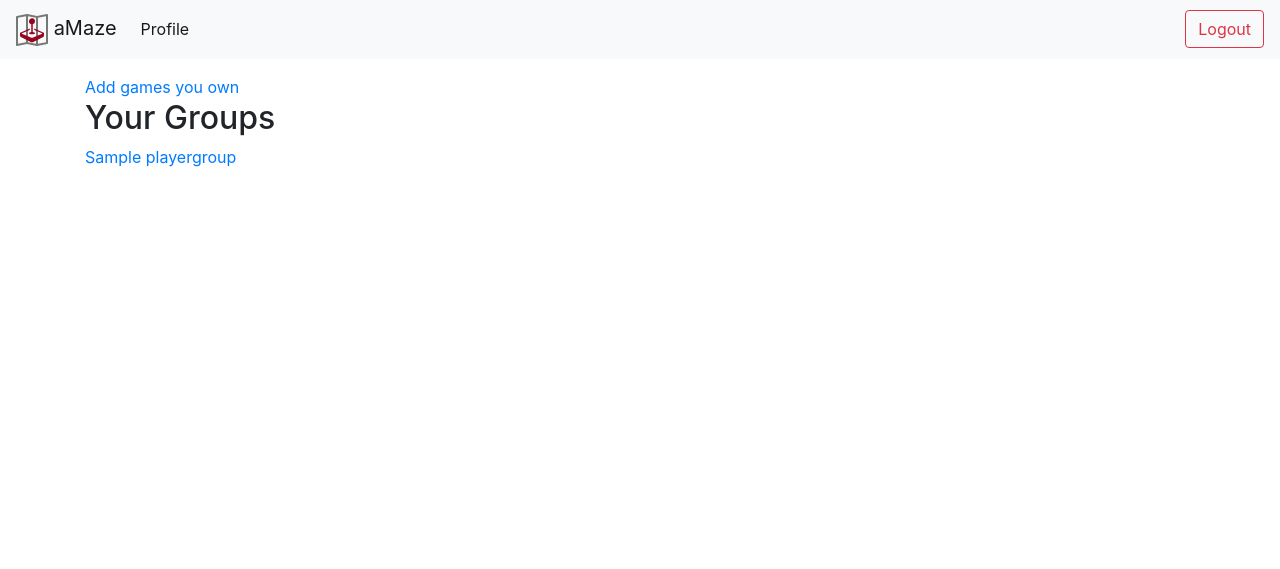
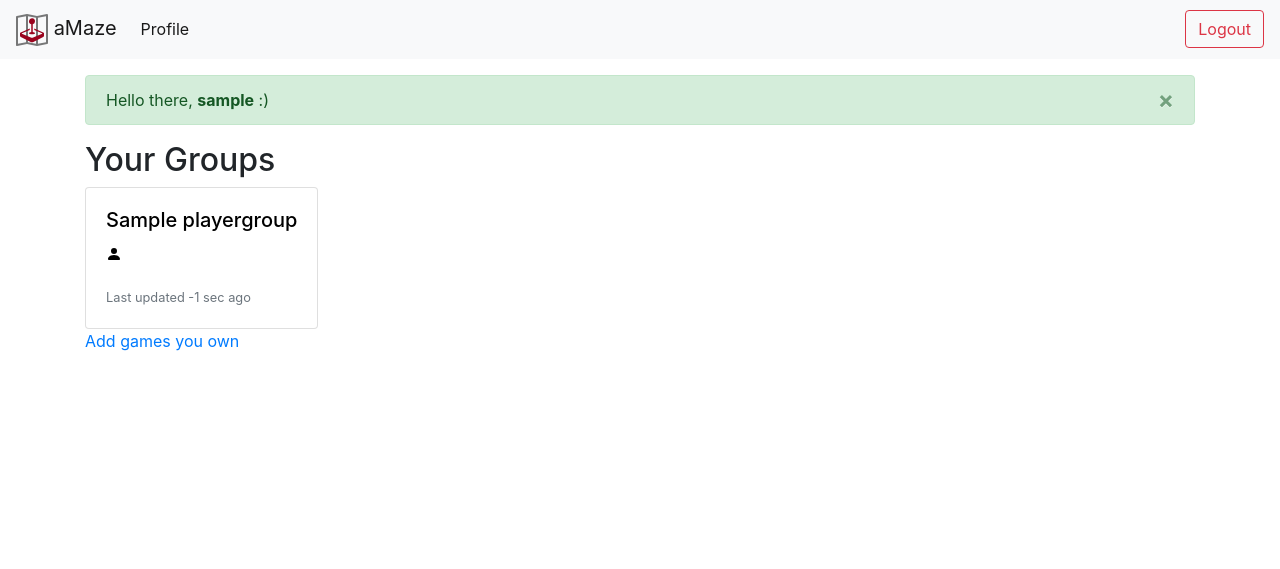
Before and after one commit to lukasburg/aMaze, a Django app: page /player/ in a window 1280 px wide. Shown: the top 569 px of the page. Run offline with Django 3.2, Linux system fonts and the light colour scheme; a user stored in the database is signed in; tables that the repository leaves empty hold one stand-in row (values such as "Sample post"); some libraries are stand-ins or nearby versions.

Commit message:
Add group cards

```diff
--- a/play_together/static/play_together/style.css
+++ b/play_together/static/play_together/style.css
@@ -1,3 +1,4 @@
+/* Sticky footer */
 html {
     position: relative;
     min-height: 100%;
@@ -15,3 +16,13 @@ body {
     line-height: 60px; /* Vertically center the text there */
     background-color: #f5f5f5;
 }
+
+/* Card links */
+.card-link, .card-link * {
+    text-decoration: none;
+    color: initial;
+}
+
+.card-link:hover .card {
+    background-color: #f8f9fa;
+}
--- a/play_together/templates/play_together/player_detail.html
+++ b/play_together/templates/play_together/player_detail.html
@@ -4,11 +4,40 @@
 
 {% block content %}
 
+  <div class="alert alert-success alert-dismissible fade show" role="alert">
+    Hello there, <strong>{{ player.user.username }}</strong> :)
+    <button type="button" class="close" data-dismiss="alert" aria-label="Close">
+      <span aria-hidden="true">&times;</span>
+    </button>
+  </div>
+
+  <div class="row">
+    <h2 class="col">Your Groups</h2>
+  </div>
+  <div class="card-deck">
+  {% for group in player.playergroup_set.all %}
+    <a href="{% url 'play_together:group_view' group.id %}" class="card-link">
+      <div class="card">
+        <div class="card-body">
+          <h5 class="card-title">{{ group.name }}</h5>
+          <p>{% for player in group.players.all %}
+            <svg xmlns="http://www.w3.org/2000/svg" width="16" height="16" fill="currentColor" class="bi bi-person-fill" viewBox="0 0 16 16">
+              <path d="M3 14s-1 0-1-1 1-4 6-4 6 3 6 4-1 1-1 1H3zm5-6a3 3 0 1 0 0-6 3 3 0 0 0 0 6z"/>
+            </svg>
+            {% endfor %}
+          </p>
+          <p class="card-text"><small class="text-muted">Last updated -1 sec ago</small></p>
+        </div>
+      </div>
+    </a>
+  {% endfor %}
+  </div>
+
+  {% for game in addable_games %}
+    <p>{{ game.name }}</p>
+  {% endfor %}
   <a href="{% url 'admin:play_together_player_change' player.id %}">Add games you own</a>
-
-  <h2>Your Groups</h2>
-  {% for group in player.playergroup_set.all %}
-    <a href="{% url 'play_together:group_view' group.id %}">{{ group.name }}</a>
+  {% for console in addable_consoles %}
+    <p>{{ console.name }}</p>
   {% endfor %}
-
 {% endblock %}
```
